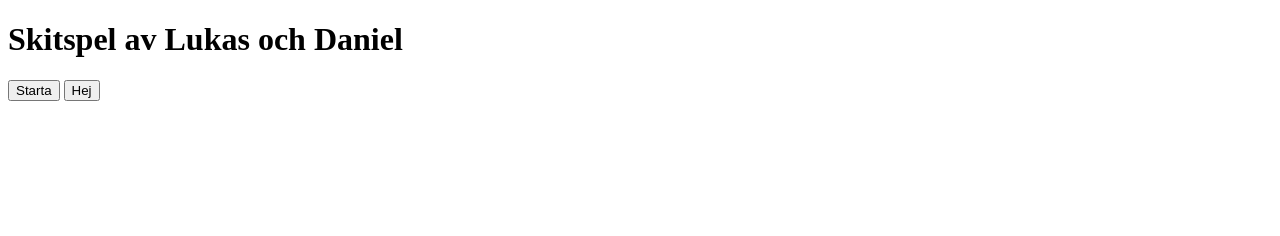
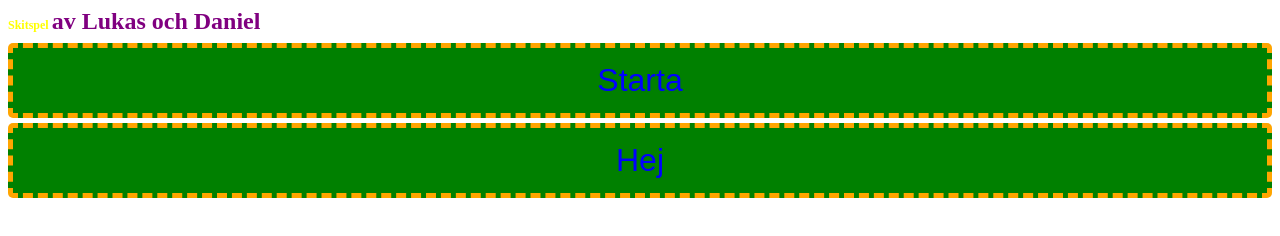
Before and after one commit to LukasThim/Skitspel, a plain HTML site: page index.html in a window 1280 px wide. Drawn offline with Linux system fonts and the light colour scheme.

Commit message:
fix css source

```diff
--- a/index.html
+++ b/index.html
@@ -2,7 +2,7 @@
 <head>
 	<title>Lukas och Daniels Skitspel</title>
 	<meta charset="UTF-8">
-	<link rel="stylesheet" type="text/css" src="css/stylesheet.css" />
+	<link rel="stylesheet" type="text/css" href="css/stylesheet.css" />
 </head>
 
 <body>
```
